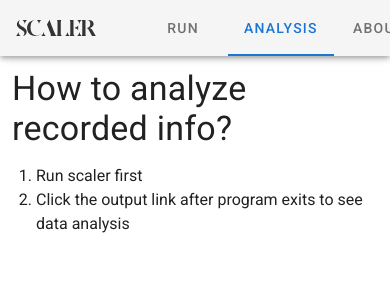
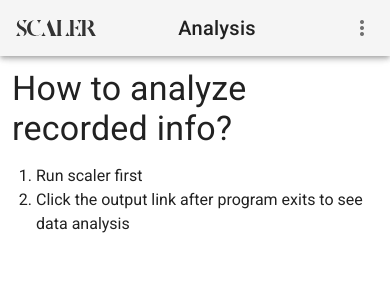
Before and after one commit to UTSASRG/Scaler, a Vue app in the folder Analyzer/webvisualizer/: page /analysis in a window 390 px wide. Shown: the top 300 px of the page. Built offline with nearby package versions, Linux system fonts and the light colour scheme.

Commit message:
Mobile menu complete

```diff
--- a/Analyzer/webvisualizer/src/App.vue
+++ b/Analyzer/webvisualizer/src/App.vue
@@ -7,12 +7,33 @@
           class="my-3"
           contain
           width="80px"
-      /></v-toolbar-title>
-      <v-tabs align-with-title v-model="active_tab">
+        />
+      </v-toolbar-title>
+
+      <v-tabs v-if="!showReducedMainMenu" align-with-title v-model="active_tab">
         <v-tab v-for="item in mainMenuItems" :to="item.path" :key="item.id">{{
           item.name
         }}</v-tab>
       </v-tabs>
+      <v-spacer />
+      <div  v-if="showReducedMainMenu" class="text-h6">{{componentDisplayName}}</div>
+      <v-spacer />
+      <v-menu v-if="showReducedMainMenu">
+        <template v-slot:activator="{ on, attrs }">
+          <v-btn icon v-bind="attrs" v-on="on" class="right">
+            <v-icon>mdi-dots-vertical</v-icon>
+          </v-btn>
+        </template>
+        <v-list>
+          <v-list-item
+            v-for="item in mainMenuItems"
+            :key="item.id"
+            @click="() => {$router.push({ path: item.path })}"
+          >
+            <v-list-item-title>{{ item.name }}</v-list-item-title>
+          </v-list-item>
+        </v-list>
+      </v-menu>
     </v-app-bar>
 
     <v-main>
@@ -31,6 +52,7 @@ export default {
   data: () => ({
     drawer: null,
     active_tab: 2,
+    componentDisplayName:"",
     mainMenuItems: [
       { id: 0, name: "Run", path: "/run" },
       { id: 1, name: "Analysis", path: "/analysis" },
@@ -38,10 +60,22 @@ export default {
     ],
   }),
   methods: {},
-  computed: {},
-  created(){
-  },
-  mounted() {
+  computed: {
+    showReducedMainMenu() {
+      switch (this.$vuetify.breakpoint.name) {
+        case "xs":
+          return true;
+        case "sm":
+          return false;
+        case "md":
+          return false;
+        case "lg":
+          return false;
+        case "xl":
+          return false;
+      }
+      return true;
+    },
   },
 };
 </script>
--- a/Analyzer/webvisualizer/src/router/index.js
+++ b/Analyzer/webvisualizer/src/router/index.js
@@ -27,6 +27,14 @@ const routes = [
     component: () => import('../views/Analysis/About.vue')
   },
   {
+    path: '/analysis/:resultid',
+    name: 'Analysis',
+    // route level code-splitting
+    // this generates a separate chunk (about.[hash].js) for this route
+    // which is lazy-loaded when the route is visited.
+    component: () => import('../views/Analysis/Analysis.vue')
+  },
+  {
     path: '/run',
     name: 'Run',
     // route level code-splitting
--- a/Analyzer/webvisualizer/src/views/About/About.vue
+++ b/Analyzer/webvisualizer/src/views/About/About.vue
@@ -18,7 +18,11 @@
         :key="coreCompDesc.name"
         class="d-flex"
       >
-        <v-card class="mx-auto d-flex flex-column" min-width="344" max-width="344">
+        <v-card
+          class="mx-auto d-flex flex-column"
+          min-width="344"
+          max-width="344"
+        >
           <v-card-text>
             <div>{{ coreCompDesc.role }}</div>
             <div class="d-flex">
@@ -36,7 +40,7 @@
             </div>
             <div class="text--primary">{{ coreCompDesc.desc }}.<br /></div>
           </v-card-text>
-           <v-spacer></v-spacer>
+          <v-spacer></v-spacer>
           <v-card-actions>
             <v-btn text :href="coreCompDesc.url" target="_blank">
               Source
@@ -80,5 +84,8 @@ export default {
       },
     ],
   }),
+  beforeMount() {
+    this.$emit("updateDisplayName", "About");
+  },
 };
 </script>
--- a/Analyzer/webvisualizer/src/views/Analysis/About.vue
+++ b/Analyzer/webvisualizer/src/views/Analysis/About.vue
@@ -5,7 +5,9 @@
         <p class="text-h4">How to analyze recorded info?</p>
         <ol class="text-primary">
           <li>Run scaler first</li>
-          <li>Click the output link after program exits to see data analysis</li>
+          <li>
+            Click the output link after program exits to see data analysis
+          </li>
         </ol>
       </v-col>
     </v-row>
@@ -18,6 +20,8 @@ export default {
   components: {},
   prop: {},
   model: {},
-  beforeMount() {},
+  beforeMount() {
+    this.$emit("updateDisplayName", "Analysis");
+  },
 };
 </script>
--- a/Analyzer/webvisualizer/src/views/Analysis/Analysis.vue
+++ b/Analyzer/webvisualizer/src/views/Analysis/Analysis.vue
@@ -1,6 +1,6 @@
 <template>
   <div class="home">
-    <v-navigation-drawer v-model="drawer" :permanent="permanent" clipped app>
+    <v-navigation-drawer v-model="drawer" permanent expand-on-hover clipped app>
       <v-list-item>
         <v-list-item-content>
           <v-list-item-title class="text-h6"> Application </v-list-item-title>
@@ -10,7 +10,7 @@
       <v-divider></v-divider>
 
       <v-list dense nav>
-        <v-list-item v-for="item in items" :key="item.title" link>
+        <v-list-item v-for="item in menuItems" :key="item.id" link>
           <v-list-item-icon>
             <v-icon>{{ item.icon }}</v-icon>
           </v-list-item-icon>
@@ -21,21 +21,48 @@
         </v-list-item>
       </v-list>
     </v-navigation-drawer>
-
+    Hello
   </div>
 </template>
 
 <script>
+// @ is an alias to /src
+// import Welcome from "@/components/Welcome.vue";
+
 export default {
   name: "Home",
   components: {
     // Welcome,
   },
+  data: () => ({
+    drawer: null,
+    menuItems: [
+      {
+        id: 0,
+        title: "Hello",
+        icon: "a",
+      },
+      {
+        id: 1,
+        title: "Hello",
+        icon: "a",
+      },
+      {
+        id: 2,
+        title: "Hello",
+        icon: "a",
+      },
+      {
+        id: 3,
+        title: "Hello",
+        icon: "a",
+      },
+    ],
+  }),
   prop: {},
   model: {},
-  data: {},
   beforeMount() {
-    this.$emit("updateDisplayName", "Welcome");
+    this.$emit("updateDisplayName", "Analysis");
   },
 };
 </script>
--- a/Analyzer/webvisualizer/src/views/Errors/404.vue
+++ b/Analyzer/webvisualizer/src/views/Errors/404.vue
@@ -14,6 +14,8 @@ export default {
   components: {},
   prop: {},
   model: {},
-  beforeMount() {},
+   beforeMount() {
+    this.$emit("updateDisplayName", "");
+  },
 };
 </script>
--- a/Analyzer/webvisualizer/src/views/Run/About.vue
+++ b/Analyzer/webvisualizer/src/views/Run/About.vue
@@ -5,7 +5,10 @@
         <p class="text-h4">How to run scaler?</p>
         <ol class="text-primary">
           <li>ScalerRun [Commands]</li>
-          <li>Visit the link on the screen to come back to this page and config scaler</li>
+          <li>
+            Visit the link on the screen to come back to this page and config
+            scaler
+          </li>
           <li>Hit run and the recording will start</li>
         </ol>
       </v-col>
@@ -19,6 +22,8 @@ export default {
   components: {},
   prop: {},
   model: {},
-  beforeMount() {},
+  beforeMount() {
+    this.$emit("updateDisplayName", "Run");
+  },
 };
 </script>
```
